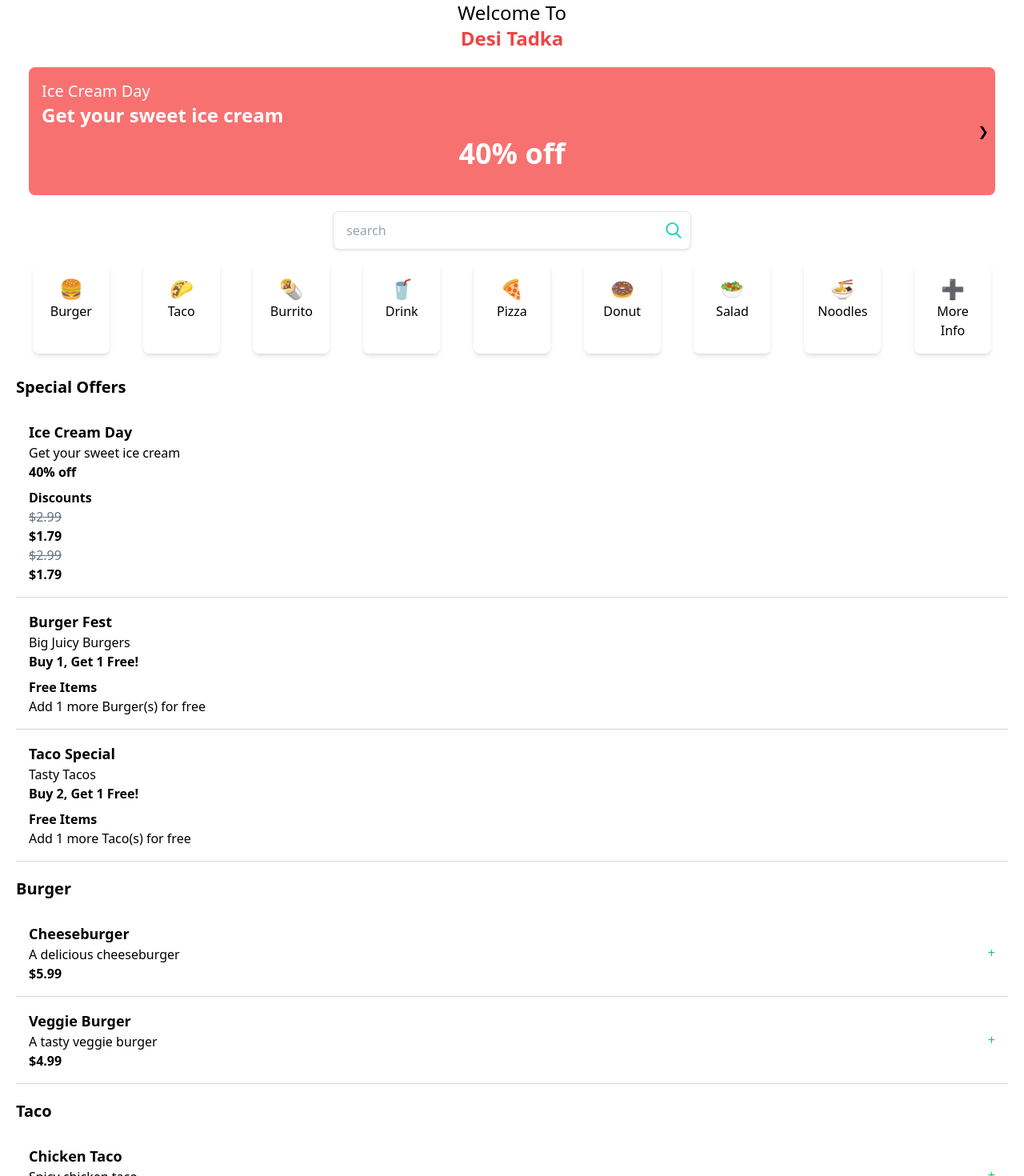
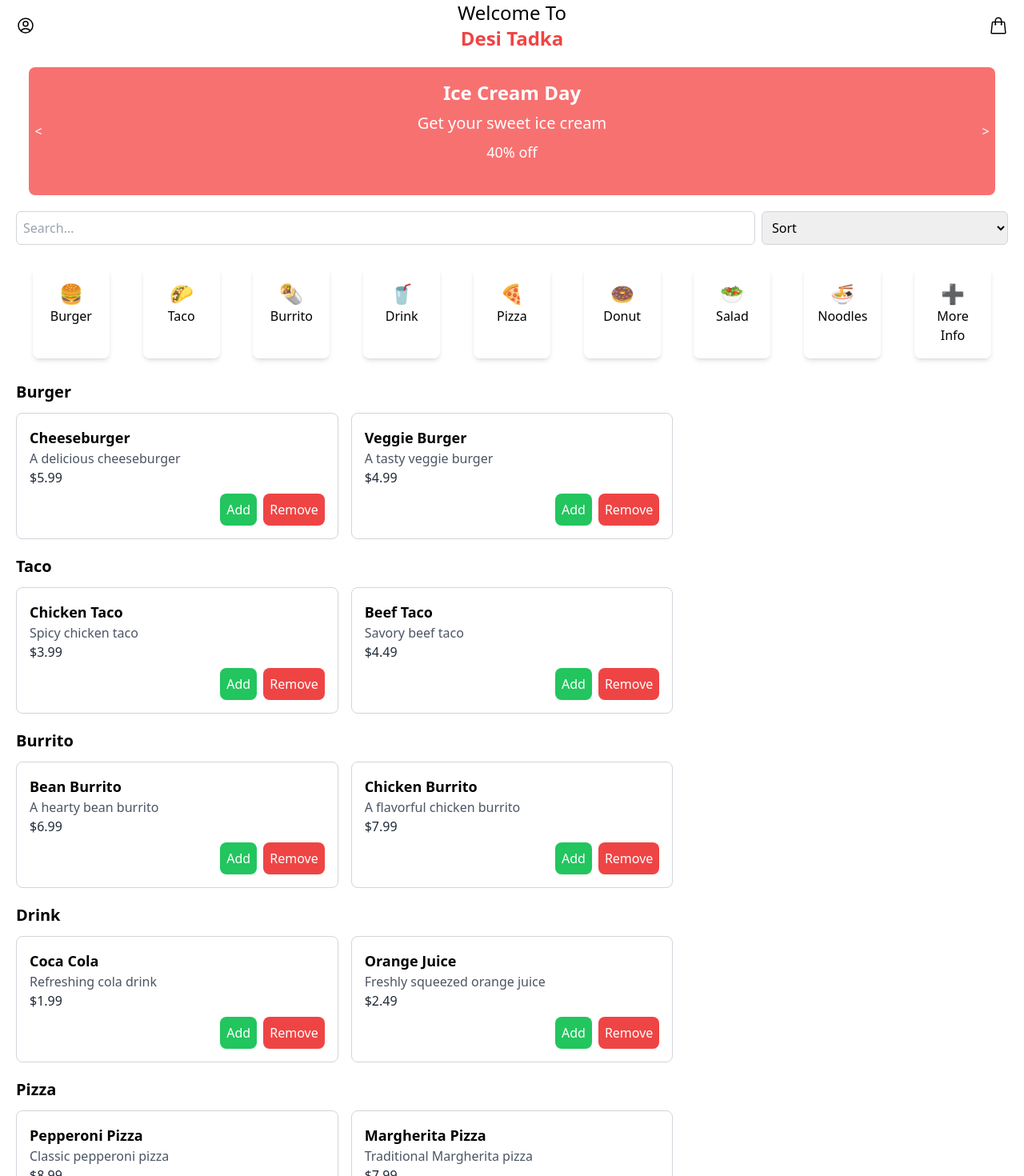
Before and after one commit to kush456/OrderEaze, a React (Create React App) app: page /menu in a window 1280 px wide. Shown: the part 20-1490 px from the top of the page at 80% size. Built offline with nearby package versions, Linux system fonts and the light colour scheme.

Commit message:
some ui fixes

```diff
--- a/src/App.js
+++ b/src/App.js
@@ -1,5 +1,6 @@
 import './App.css';
 import MenuPage from './pages/MenuPage';
+import { MyBasket } from './pages/MyBasketPage';
 import PaymentsPage from './pages/PaymentsPage';
 import { Route, Routes } from "react-router-dom";
 
@@ -10,6 +11,7 @@ function App() {
     <Routes>
       <Route path="/menu" element={<MenuPage />} />
       <Route path="/payments" element={<PaymentsPage />} />
+      <Route path="/mybasket" element={<MyBasket />} />
     </Routes>
 
   );
--- /dev/null
+++ b/src/components/Basket.jsx
@@ -0,0 +1,11 @@
+import React from 'react';
+
+export default function Basket(){
+    return(
+        <div>
+            <svg xmlns="http://www.w3.org/2000/svg" fill="none" viewBox="0 0 24 24" strokeWidth={1.5} stroke="currentColor" className="size-6">
+                <path strokeLinecap="round" strokeLinejoin="round" d="M15.75 10.5V6a3.75 3.75 0 1 0-7.5 0v4.5m11.356-1.993 1.263 12c.07.665-.45 1.243-1.119 1.243H4.25a1.125 1.125 0 0 1-1.12-1.243l1.264-12A1.125 1.125 0 0 1 5.513 7.5h12.974c.576 0 1.059.435 1.119 1.007ZM8.625 10.5a.375.375 0 1 1-.75 0 .375.375 0 0 1 .75 0Zm7.5 0a.375.375 0 1 1-.75 0 .375.375 0 0 1 .75 0Z" />
+            </svg>
+        </div>
+    )
+}
--- /dev/null
+++ b/src/components/Profile.jsx
@@ -0,0 +1,11 @@
+import React from 'react';
+
+export default function Profile(){
+    return(
+        <div>
+            <svg xmlns="http://www.w3.org/2000/svg" fill="none" viewBox="0 0 24 24" strokeWidth={1.5} stroke="currentColor" className="size-6">
+                <path strokeLinecap="round" strokeLinejoin="round" d="M17.982 18.725A7.488 7.488 0 0 0 12 15.75a7.488 7.488 0 0 0-5.982 2.975m11.963 0a9 9 0 1 0-11.963 0m11.963 0A8.966 8.966 0 0 1 12 21a8.966 8.966 0 0 1-5.982-2.275M15 9.75a3 3 0 1 1-6 0 3 3 0 0 1 6 0Z" />
+            </svg>
+        </div>
+    )
+}
--- a/src/pages/MenuPage.jsx
+++ b/src/pages/MenuPage.jsx
@@ -1,5 +1,8 @@
 import React, { useState } from 'react';
-import { Link, Element, scroller } from 'react-scroll';
+import {Element, scroller } from 'react-scroll';
+import { Link } from 'react-router-dom';
+import Basket from '../components/Basket';
+import Profile from '../components/Profile';
 
 const MenuPage = () => {
   const [currentOfferIndex, setCurrentOfferIndex] = useState(0);
@@ -24,90 +27,58 @@ const MenuPage = () => {
 
   const foodItems = {
     Burger: [
-      { name: 'Cheeseburger', description: 'A delicious cheeseburger', price: '$5.99' },
-      { name: 'Veggie Burger', description: 'A tasty veggie burger', price: '$4.99' },
+      { name: 'Cheeseburger', description: 'A delicious cheeseburger', price: '$5.99', special: 'no' },
+      { name: 'Veggie Burger', description: 'A tasty veggie burger', price: '$4.99', special: 'no' },
     ],
     Taco: [
-      { name: 'Chicken Taco', description: 'Spicy chicken taco', price: '$3.99' },
-      { name: 'Beef Taco', description: 'Savory beef taco', price: '$4.49' },
+      { name: 'Chicken Taco', description: 'Spicy chicken taco', price: '$3.99', special: 'no' },
+      { name: 'Beef Taco', description: 'Savory beef taco', price: '$4.49', special: 'no' },
     ],
     Burrito: [
-      { name: 'Bean Burrito', description: 'A hearty bean burrito', price: '$6.99' },
-      { name: 'Chicken Burrito', description: 'A flavorful chicken burrito', price: '$7.99' },
+      { name: 'Bean Burrito', description: 'A hearty bean burrito', price: '$6.99', special: 'no' },
+      { name: 'Chicken Burrito', description: 'A flavorful chicken burrito', price: '$7.99', special: 'no' },
     ],
     Drink: [
-      { name: 'Coca Cola', description: 'Refreshing cola drink', price: '$1.99' },
-      { name: 'Orange Juice', description: 'Freshly squeezed orange juice', price: '$2.49' },
+      { name: 'Coca Cola', description: 'Refreshing cola drink', price: '$1.99', special: 'no' },
+      { name: 'Orange Juice', description: 'Freshly squeezed orange juice', price: '$2.49', special: 'no' },
     ],
     Pizza: [
-      { name: 'Pepperoni Pizza', description: 'Classic pepperoni pizza', price: '$8.99' },
-      { name: 'Margherita Pizza', description: 'Traditional Margherita pizza', price: '$7.99' },
+      { name: 'Pepperoni Pizza', description: 'Classic pepperoni pizza', price: '$8.99', special: 'no' },
+      { name: 'Margherita Pizza', description: 'Traditional Margherita pizza', price: '$7.99', special: 'no' },
     ],
     Donut: [
-      { name: 'Glazed Donut', description: 'Sweet glazed donut', price: '$1.49' },
-      { name: 'Chocolate Donut', description: 'Rich chocolate donut', price: '$1.99' },
+      { name: 'Glazed Donut', description: 'Sweet glazed donut', price: '$1.49', special: 'no' },
+      { name: 'Chocolate Donut', description: 'Rich chocolate donut', price: '$1.99', special: 'no' },
     ],
     Salad: [
-      { name: 'Caesar Salad', description: 'Crisp Caesar salad', price: '$5.99' },
-      { name: 'Greek Salad', description: 'Fresh Greek salad', price: '$6.49' },
+      { name: 'Caesar Salad', description: 'Crisp Caesar salad', price: '$5.99', special: 'no' },
+      { name: 'Greek Salad', description: 'Fresh Greek salad', price: '$6.49', special: 'no' },
     ],
     Noodles: [
-      { name: 'Spicy Ramen', description: 'Hot and spicy ramen noodles', price: '$7.99' },
-      { name: 'Pad Thai', description: 'Classic Thai noodle dish', price: '$8.99' },
+      { name: 'Spicy Ramen', description: 'Hot and spicy ramen noodles', price: '$7.99', special: 'no' },
+      { name: 'Pad Thai', description: 'Classic Thai noodle dish', price: '$8.99', special: 'no' },
     ],
     Sandwich: [
-      { name: 'Turkey Sandwich', description: 'Turkey sandwich with lettuce', price: '$5.99' },
-      { name: 'Ham Sandwich', description: 'Ham sandwich with cheese', price: '$5.49' },
+      { name: 'Turkey Sandwich', description: 'Turkey sandwich with lettuce', price: '$5.99', special: 'no' },
+      { name: 'Ham Sandwich', description: 'Ham sandwich with cheese', price: '$5.49', special: 'no' },
     ],
     Pasta: [
-      { name: 'Spaghetti Bolognese', description: 'Pasta with meat sauce', price: '$9.99' },
-      { name: 'Penne Alfredo', description: 'Pasta with creamy Alfredo sauce', price: '$8.99' },
+      { name: 'Spaghetti Bolognese', description: 'Pasta with meat sauce', price: '$9.99', special: 'no' },
+      { name: 'Penne Alfredo', description: 'Pasta with creamy Alfredo sauce', price: '$8.99', special: 'no' },
     ],
     IceCream: [
-      { name: 'Vanilla Ice Cream', description: 'Creamy vanilla ice cream', price: '$2.99' },
-      { name: 'Chocolate Ice Cream', description: 'Rich chocolate ice cream', price: '$2.99' },
+      { name: 'Vanilla Ice Cream', description: 'Creamy vanilla ice cream', price: '$2.99', special: 'yes' },
+      { name: 'Chocolate Ice Cream', description: 'Rich chocolate ice cream', price: '$2.99', special: 'yes' },
     ],
   };
 
   const offers = [
-    {
-      title: 'Ice Cream Day',
-      description: 'Get your sweet ice cream',
-      offer: '40% off',
-      type: 'discount',
-      discount: 0.4,
-      item: 'IceCream'
-    },
-    {
-      title: 'Burger Fest',
-      description: 'Big Juicy Burgers',
-      offer: 'Buy 1, Get 1 Free!',
-      type: 'buyGetFree',
-      x: 1,
-      y: 1,
-      item: 'Burger'
-    },
-    {
-      title: 'Taco Special',
-      description: 'Tasty Tacos',
-      offer: 'Buy 2, Get 1 Free!',
-      type: 'buyGetFree',
-      x: 2,
-      y: 1,
-      item: 'Taco'
-    },
-    // Add more offers as needed
+    { title: 'Ice Cream Day', description: 'Get your sweet ice cream', offer: '40% off' },
+    { title: 'Burger Fest', description: 'Big Juicy Burgers', offer: 'Buy 1, Get 1 Free!' },
+    { title: 'Taco Special', description: 'Tasty Tacos', offer: 'Buy 2, Get 1 Free!' },
   ];
 
-  //discount formula
-  const calculateDiscountedPrice = (originalPrice, discount) => {
-    const price = parseFloat(originalPrice.slice(1));
-    const discountedPrice = price * (1 - discount);
-    return `$${discountedPrice.toFixed(2)}`;
-  };
-
-
-  //scroll functionality
+  // scroll functionality
   const scrollToCategory = (category) => {
     scroller.scrollTo(category, {
       duration: 800,
@@ -124,7 +95,7 @@ const MenuPage = () => {
     setCurrentOfferIndex((currentOfferIndex - 1 + offers.length) % offers.length);
   };
 
-  //for searching
+  // for searching
   const filteredFoodItems = Object.keys(foodItems).reduce((filteredItems, category) => {
     const filteredCategoryItems = foodItems[category].filter((foodItem) => {
       const itemNameLowercase = foodItem.name.toLowerCase();
@@ -143,7 +114,9 @@ const MenuPage = () => {
     };
   }, {});
 
-  //for filtering/sorting(not functional yet)
+  //console.log(filteredFoodItems);
+
+  // for filtering/sorting (not functional yet)
   const sortedFoodItems = Object.keys(filteredFoodItems).reduce((sortedItems, category) => {
     const sortedCategoryItems = filteredFoodItems[category].sort((a, b) => {
       if (filterOption === 'price-low-to-high') {
@@ -161,20 +134,18 @@ const MenuPage = () => {
     };
   }, {});
 
-  //adding and removing from order functionality
+  // adding and removing from order functionality
   const addToOrder = (category, item) => {
     setOrder(prevOrder => {
       const categoryOrder = prevOrder[category] || [];
       const itemIndex = categoryOrder.findIndex(i => i.name === item.name);
-      //console.log(itemIndex);
       if (itemIndex === -1) {
         return {
-          ...prevOrder,//array of objects category, each category is an object again containing a property quantity.
+          ...prevOrder,
           [category]: [...categoryOrder, { ...item, quantity: 1 }],
         };
       } else {
         const updatedItem = { ...categoryOrder[itemIndex], quantity: categoryOrder[itemIndex].quantity + 1 };
-        console.log("value increased");
         return {
           ...prevOrder,
           [category]: [
@@ -184,23 +155,6 @@ const MenuPage = () => {
           ],
         };
       }
-    }, () => {
-      checkBuyGetFreeOffers(); // After updating order, check buy get free offers
-    });
-  };
-
-  const checkBuyGetFreeOffers = () => {
-    offers.forEach(offer => {
-      if (offer.type === 'buyGetFree') {
-        const { x, y, item } = offer;
-        const orderedItems = order[item] || [];
-        const totalOrdered = orderedItems.reduce((acc, curr) => acc + curr.quantity, 0);
-
-        if (totalOrdered >= x && totalOrdered % x === 0) {
-          // Notify user that they are eligible for free items
-          alert(`Add ${y} more ${item}(s) for free`);
-        }
-      }
     });
   };
 
@@ -208,7 +162,6 @@ const MenuPage = () => {
     setOrder(prevOrder => {
       const categoryOrder = prevOrder[category] || [];
       const itemIndex = categoryOrder.findIndex(i => i.name === item.name);
-      //console.log("remove called");
       if (itemIndex !== -1) {
         const updatedItem = { ...categoryOrder[itemIndex], quantity: categoryOrder[itemIndex].quantity - 1 };
 
@@ -240,62 +193,62 @@ const MenuPage = () => {
 
   return (
     <div className="p-5">
-      <header className="text-center mb-5">
-        <h1 className="text-2xl ">Welcome To</h1>
-        <h2 className="text-2xl font-bold text-red-500">Desi Tadka </h2>
+      <header className="text-center mb-5 flex justify-between">
+        <button >
+          <Profile/>
+        </button>
+        <div>
+          <h1 className="text-2xl">Welcome To</h1>
+          <h2 className="text-2xl font-bold text-red-500">Desi Tadka</h2>
+        </div>
+        <Link className="my-5" to={"/mybasket"}>
+          <Basket/>
+        </Link>
       </header>
 
-      {/*special offers*/}
+      {/* special offers */}
       <section className="relative mb-5">
-        <div className="bg-red-400 p-4 rounded-lg text-center mx-4 my-4 min-h-40 ">
-          <h2 className="text-xl text-left text-white ">{offers[currentOfferIndex].title}</h2>
-          <h1 className="text-2xl text-left text-white font-semibold max-w-30">{offers[currentOfferIndex].description}</h1>
-          <h1 className="text-4xl text-white font-semibold mt-3">{offers[currentOfferIndex].offer}</h1>
+        <div className="bg-red-400 p-4 rounded-lg text-center mx-4 my-4 min-h-40">
+          <h2 className="text-2xl text-white font-bold">{offers[currentOfferIndex].title}</h2>
+          <p className="text-xl text-white mt-2">{offers[currentOfferIndex].description}</p>
+          <p className="text-lg text-white mt-2">{offers[currentOfferIndex].offer}</p>
         </div>
-        {currentOfferIndex > 0 && (
-          <button onClick={prevOffer} className="absolute left-4 top-1/2 transform -translate-y-1/2 p-2 rounded-full ">❮</button>
-        )}
-        {currentOfferIndex < offers.length - 1 && (
-          <button onClick={nextOffer} className="absolute right-4 top-1/2 transform -translate-y-1/2 p-2 rounded-full ">❯</button>
-        )}
-
+        <button
+          onClick={prevOffer}
+          className="absolute left-2 top-1/2 transform -translate-y-1/2 text-white rounded-full w-10 h-10"
+        >
+          &lt;
+        </button>
+        <button
+          onClick={nextOffer}
+          className="absolute right-2 top-1/2 transform -translate-y-1/2 text-white rounded-full w-10 h-10"
+        >
+          &gt;
+        </button>
       </section>
 
-      {/*search bar*/}
-      <section className="flex justify-center mb-2">
-          <form action="/search" className="max-w-[480px] w-full px-4">
-            <div className="relative">
+      {/* Search bar and Filter dropdown */}
+      {/*size of dropwdowns needs to be fixed*/}
+      <div className="flex justify-center mb-5 space-x-2">
         <input
           type="text"
-                name="q"
+          placeholder="Search..."
           value={searchQuery}
           onChange={(e) => setSearchQuery(e.target.value)}
-                className="w-full border h-12 shadow p-4 rounded-lg dark:text-gray-800 dark:border-gray-700 dark:bg-gray-200"
-                placeholder="search"
+          className="p-2 border border-gray-300 rounded-md w-3/4"
         />
-              <button type="submit">
-                <svg className="text-teal-400 h-5 w-5 absolute top-3.5 right-3 fill-current dark:text-teal-300" xmlns="http://www.w3.org/2000/svg" xmlnsXlink="http://www.w3.org/1999/xlink" version="1.1" x="0px" y="0px" viewBox="0 0 56.966 56.966" style={{enableBackground:"new 0 0 56.966 56.966"}} xmlSpace="preserve">
-                  <path d="M55.146,51.887L41.588,37.786c3.486-4.144,5.396-9.358,5.396-14.786c0-12.682-10.318-23-23-23s-23,10.318-23,23  s10.318,23,23,23c4.761,0,9.298-1.436,13.177-4.162l13.661,14.208c0.571,0.593,1.339,0.92,2.162,0.92  c0.779,0,1.518-0.297,2.079-0.837C56.255,54.982,56.293,53.08,55.146,51.887z M23.984,6c9.374,0,17,7.626,17,17s-7.626,17-17,17  s-17-7.626-17-17S14.61,6,23.984,6z">
-                  </path>
-                </svg>
-              </button>
+        <select
+          value={filterOption}
+          onChange={(e) => setFilterOption(e.target.value)}
+          className="p-2 border border-gray-300 rounded-md w-1/4 max-w-full"
+        >
+          <option className="max-w-full overflow-hidden" value="none">Sort</option>
+          <option className="max-w-full overflow-hidden" value="price-low-to-high">Price: Low to High</option>
+          <option className="max-w-full overflow-hidden" value="price-high-to-low">Price: High to Low</option>
+        </select>
       </div>
-          </form>
-      </section>
-      {searchQuery!=='' && Object.keys(filteredFoodItems).map(category => (
-        filteredFoodItems[category].length > 0 && (
-          <Element key={category} name={category} className="mb-5">
-            <h2 className="text-xl font-bold mb-3">{category}</h2>
-            {filteredFoodItems[category].map(item => (
-              <div key={item.name} className="p-4 border-b border-gray-300">
-                <h3 className="text-lg font-semibold">{item.name}</h3>
-                <p>{item.description}</p>
-                <p className="font-bold">{item.price}</p>
-              </div>
-            ))}
-          </Element>
-        )
-      ))}
+
+
       {/*category divs*/}
       <section className="flex flex-wrap justify-around mb-5">
         {categories.slice(0, showAllCategories ? categories.length : initialCategoriesToShow).map((category, index) => (
@@ -328,82 +281,85 @@ const MenuPage = () => {
         )}
       </section>
 
-      {/* Special Offers */}
-      <section className="mb-5">
-        <h2 className="text-xl font-bold mb-3">Special Offers</h2>
 
-        {offers.map((offer, index) => (
-          <div key={index} className="p-4 border-b border-gray-300">
-            <h3 className="text-lg font-semibold">{offer.title}</h3>
-            <p>{offer.description}</p>
-            <p className="font-bold">{offer.offer}</p>
-            {offer.type === 'discount' && (
+      {/* food items */}
       <div>
-                <h4 className="font-bold mt-2">Discounts</h4>
-                {foodItems[offer.item].map(item => (
-                  <div key={item.name} className="flex justify-between items-center">
-                    <div>
-                      <del className="text-gray-500">{item.price}</del>
-                      <p className="font-bold">{calculateDiscountedPrice(item.price, offer.discount)}</p>
+        {Object.keys(sortedFoodItems).map(category => (
+          <Element name={category} key={category}>
+            {sortedFoodItems[category].length > 0 &&
+              <h3 className="text-xl font-bold mt-5 mb-3">{category}</h3>
+            }
+            <div className="grid grid-cols-1 md:grid-cols-2 lg:grid-cols-3 gap-4">
+              {sortedFoodItems[category].map(item => (
+                <div key={item.name} className="border border-gray-300 p-4 rounded-lg">
+                  <h4 className="text-lg font-semibold">{item.name}</h4>
+                  <p className="text-gray-600">{item.description}</p>
+                  <p className="text-gray-800">
+                    {item.special === 'yes' ? (
+                      <>
+                        <span className="line-through mr-2">{item.price}</span>
+                        <span>{`$${(parseFloat(item.price.slice(1)) * 0.6).toFixed(2)}`}</span>
+                      </>
+                    ) : (
+                      item.price
+                    )}
+                  </p>
+                  <div className='flex justify-end'>
+                    <button
+                      onClick={() => addToOrder(category, item)}
+                      className="mt-2 p-2 bg-green-500 text-white rounded-lg"
+                    >
+                      Add
+                    </button>
+                    <button
+                      onClick={() => removeFromOrder(category, item)}
+                      className="mt-2 p-2 bg-red-500 text-white rounded-lg ml-2"
+                    >
+                      Remove
+                    </button>
                   </div>
                 </div>
               ))}
             </div>
+          </Element>
+        ))}
+      </div>
+
+      {/* Order Summary */}
+      <div className="mt-5">
+        <h3 className="text-xl font-bold mb-3">Your Order</h3>
+        {Object.keys(order).length === 0 ? (
+          <p>No items in your order.</p>
+        ) : (
+          <div className="grid grid-cols-1 md:grid-cols-2 lg:grid-cols-3 gap-4">
+            {Object.keys(order).map(category => (
+              order[category].map(item => (
+                <div key={item.name} className="border border-gray-300 p-4 rounded-lg">
+                  <h4 className="text-lg font-semibold">{item.name}</h4>
+                  <p className="text-gray-600">{item.description}</p>
+                  <p className="text-gray-800">
+                    {item.special === 'yes' ? (
+                      <>
+                        <span className="line-through mr-2">{item.price}</span>
+                        <span>{`$${(parseFloat(item.price.slice(1)) * 0.6).toFixed(2)}`}</span>
+                      </>
+                    ) : (
+                      item.price
                     )}
-            {offer.type === 'buyGetFree' && (
-              <div>
-                <h4 className="font-bold mt-2">Free Items</h4>
-                <p>Add {offer.y} more {offer.item}(s) for free</p>
+                  </p>
+                  <p className="text-gray-800">Quantity: {item.quantity}</p>
+                  <button
+                    onClick={() => removeFromOrder(category, item)}
+                    className="mt-2 p-2 bg-red-500 text-white rounded-lg"
+                  >
+                    Remove
+                  </button>
+                </div>
+              ))
+            ))}
           </div>
         )}
       </div>
-        ))}
-      </section>
-
-      {/*food items*/}
-      <section>
-        {searchQuery==='' && Object.keys(foodItems).map(category => (
-          <Element key={category} name={category} className="mb-5">
-            <h2 className="text-xl font-bold mb-3">{category}</h2>
-            {foodItems[category].map(item => (
-              <div key={item.name} className="p-4 border-b border-gray-300 flex justify-between items-center">
-                <div>
-                  <h3 className="text-lg font-semibold">{item.name}</h3>
-                  <p>{item.description}</p>
-                  <p className="font-bold">{item.price}</p>
-                </div>
-                <div className="flex items-center">
-                {/*conditional rendering for adding orders or removing them*/}
-                  {order[category] && order[category].some(i => i.name === item.name) ? (
-                    <>
-                      <button
-                        className="text-red-500"
-                        onClick={() => removeFromOrder(category, item)}
-                      >
-                        <span className="mr-3">-</span>
-                      </button>
-                      <span>{order[category].find(i => i.name === item.name).quantity}</span>
-                      <button
-                        className="text-green-500"
-                        onClick={() => addToOrder(category, item)}
-                      >
-                        <span className='ml-3'>+</span>
-                      </button>
-                    </>
-                  ) : (
-                    <button
-                      className="text-green-500"
-                      onClick={() => addToOrder(category, item)}
-                    >
-                      <span>+</span>
-                    </button>
-                  )}
-                </div>
-              </div>
-            ))}
-          </Element>
-        ))}
-      </section>
     </div>
   );
 };
```
Also changed, not shown: src/pages/MyBasketPage.jsx (added, +112 -0 lines). Lines whose indentation alone changed are shown as unchanged.
